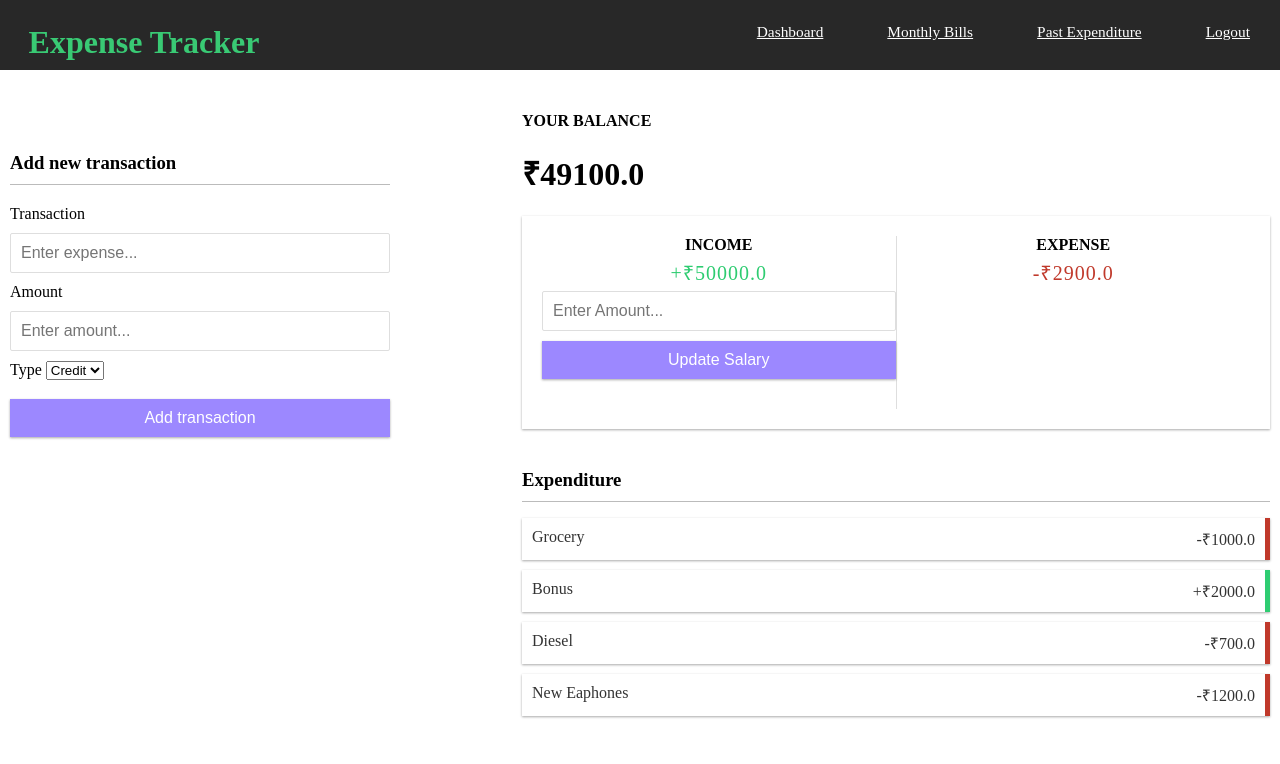
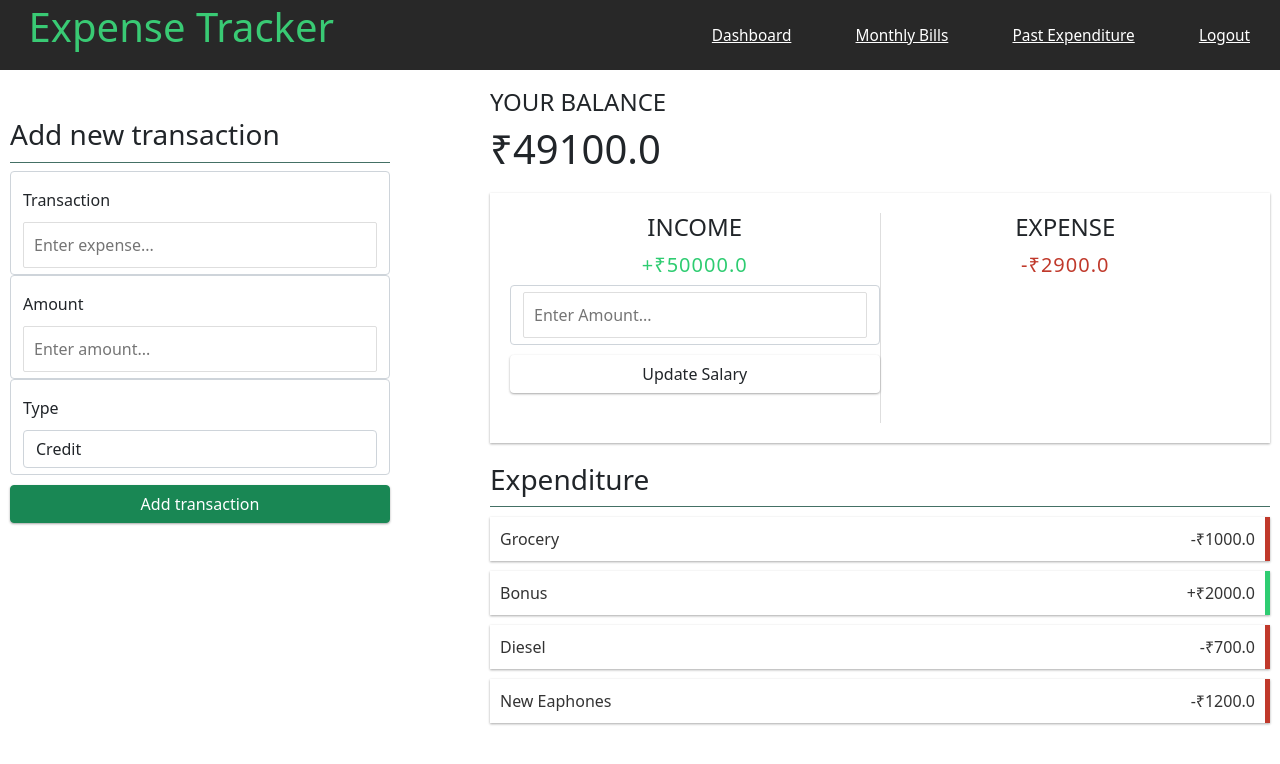
Before and after one commit to Adarsh08X/expense-tracker, a Django app: page / in a window 1280 px wide. Shown: the top 764 px of the page. Run offline with Django 3.2, Linux system fonts and the light colour scheme; a user stored in the database is signed in; data comes from the database, SQL or seed files in the repository; some libraries are stand-ins or nearby versions.

Commit message:
Made Changes in UI

```diff
--- a/static/home/main.css
+++ b/static/home/main.css
@@ -26,12 +26,13 @@
     width: 400px;
     overflow:hidden;
 }
-.container {
+.container1 {
     float: right;
-    margin: 30px auto;
+    /* margin: 30px auto; */
     align-items: center;
     padding: 10px;
-    width: 60%;
+    width: 800px;
+    /* max-width: 400px; */
 }
 
 /* h1 {
@@ -40,7 +41,7 @@
 } */
 
 h3 {
-    border-bottom: 1px solid #bbb;
+    border-bottom: 1px solid rgb(68, 112, 101);
     padding-bottom: 10px;
     margin: 40px 0 10px;
 }
@@ -159,3 +160,7 @@
 .list li:hover .delete-btn {
     opacity: 1;
 }
+
+.myChart{
+    padding: 100px;
+}
--- a/templates/home/base.html
+++ b/templates/home/base.html
@@ -6,7 +6,7 @@
     <meta name="viewport" content="width=device-width, initial-scale=1.0" />
     <meta http-equiv="X-UA-Compatible" content="ie=edge" />
     {% block head %}{% endblock %}
-    <!-- <link href="https://cdn.jsdelivr.net/npm/bootstrap@5.1.3/dist/css/bootstrap.min.css" rel="stylesheet" integrity="sha384-1BmE4kWBq78iYhFldvKuhfTAU6auU8tT94WrHftjDbrCEXSU1oBoqyl2QvZ6jIW3" crossorigin="anonymous"> -->
+    <link href="https://cdn.jsdelivr.net/npm/bootstrap@5.1.3/dist/css/bootstrap.min.css" rel="stylesheet" integrity="sha384-1BmE4kWBq78iYhFldvKuhfTAU6auU8tT94WrHftjDbrCEXSU1oBoqyl2QvZ6jIW3" crossorigin="anonymous">
 
     <link rel="stylesheet" type="text/css" href="{% static 'home/nav.css' %}">
 
--- a/templates/home/home.html
+++ b/templates/home/home.html
@@ -7,7 +7,7 @@
 
 {% block body %}
 
-<div class="container">
+<div class="container1">
   <h4>Your Balance</h4>
   <h1 id="balance">₹{{profile.balance}}</h1>
 
@@ -69,7 +69,7 @@
         <option value="Negative">Debit</option>
       </select>
     </div>
-    <button class="btn" type="submit">Add transaction</button>
+    <button class="btn btn-success" type="submit">Add transaction</button>
   </form>
   </div>
 
--- a/templates/users/register.html
+++ b/templates/users/register.html
@@ -12,11 +12,13 @@
     <button type="button" class="btn-close" data-bs-dismiss="alert" aria-label="Close"></button>
   </div>
 {% endif %}
-  <form action="{% url 'register' %}" method="POST">
+<div style="padding: 100px;">
+  <form action="{% url 'register' %}" method="POST" style="justify-content: center;padding: 50px;border: 5px solid rgb(68, 112, 101)">
     {% csrf_token %}
         {{ form.as_p }}
     <br>
-    <button class="btn" type="submit">Sign Up</button>
+    <button class="btn btn-outline-primary" type="submit">Sign Up</button>
   </form>
+</div>
 
 {% endblock %}
```
Also changed, not shown: templates/home/pastExpenditure.html (+25 -2 lines), templates/users/login.html (+4 -3 lines).
